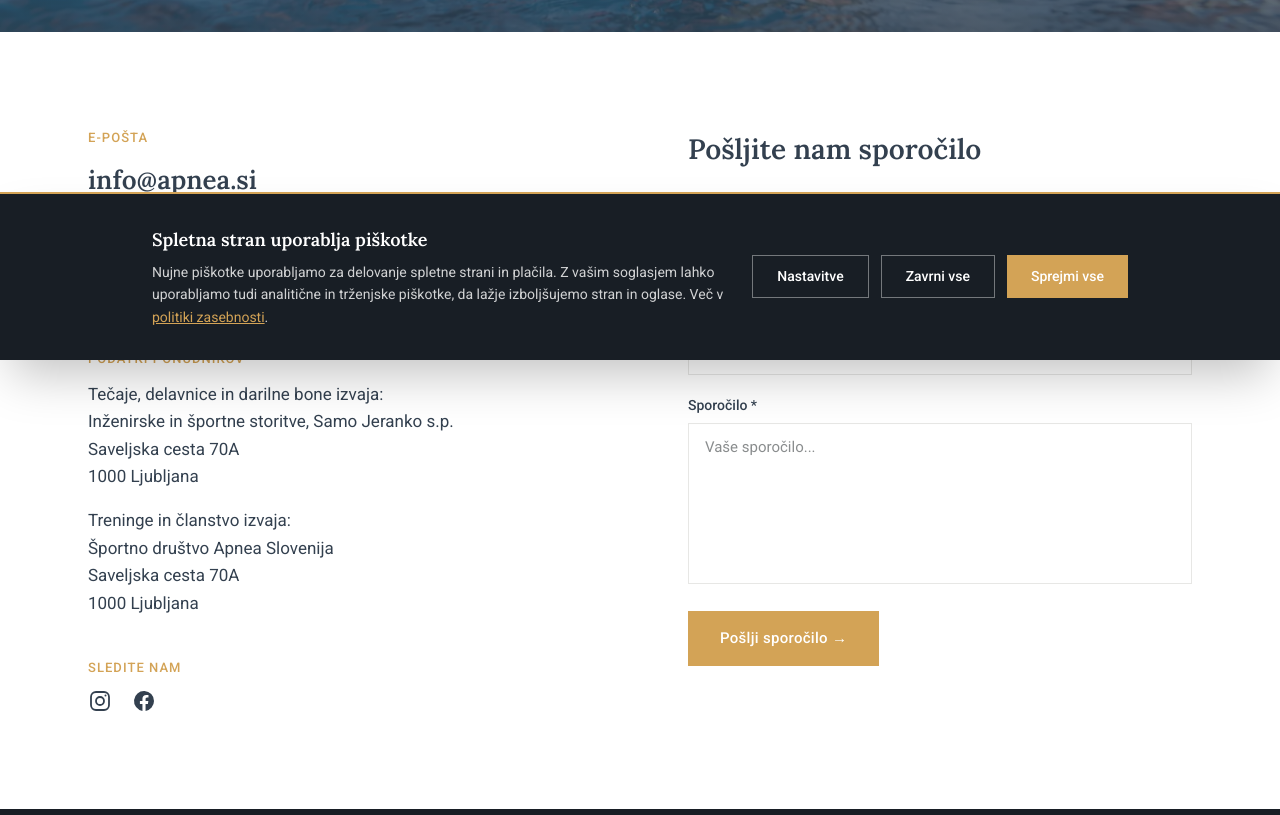
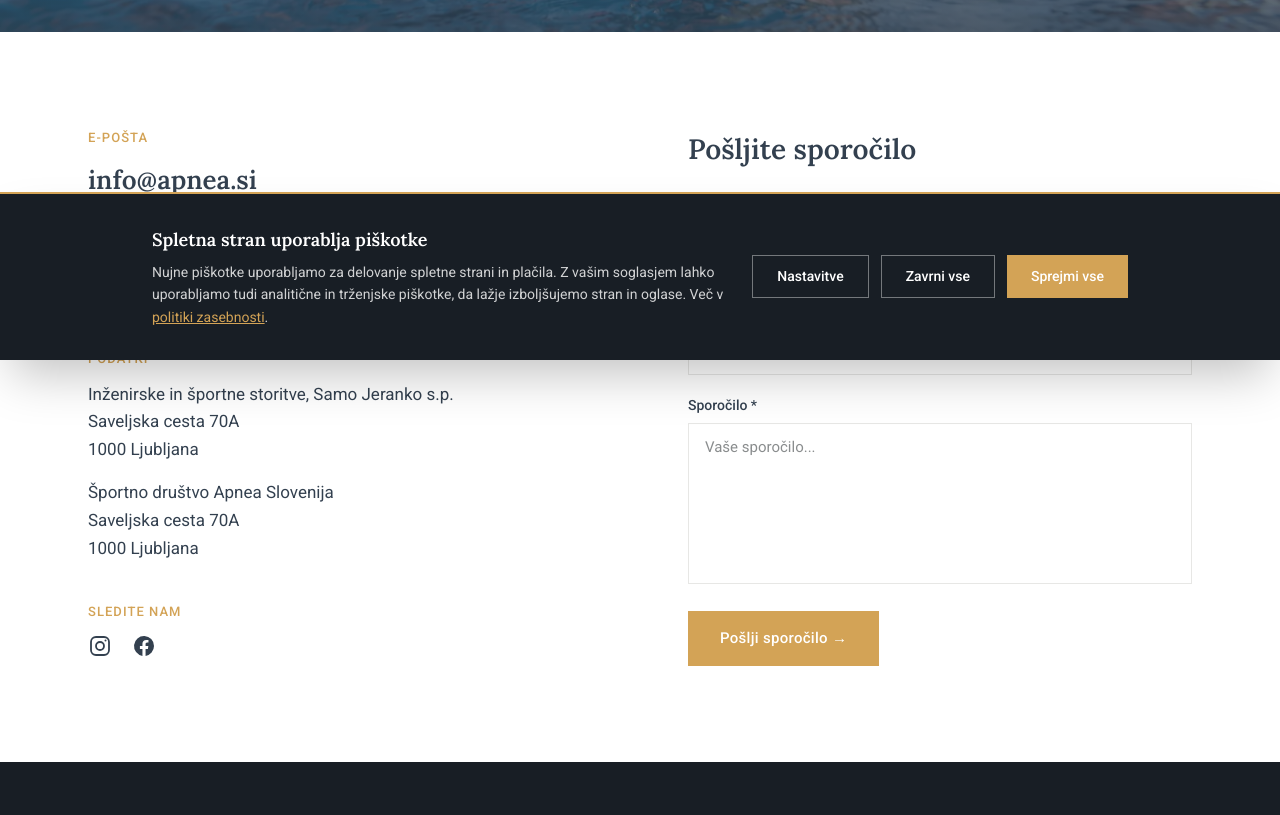
Before and after one commit to nesnes425/apnea-si-website, a Next.js app: page /kontakt in a window 1280 px wide. Shown: the part 440-1255 px from the top of the page. Built offline with nearby package versions, Linux system fonts and the light colour scheme; no server answers.

Commit message:
Polish Apnea site pages

```diff
--- a/app/(site)/kontakt/page.tsx
+++ b/app/(site)/kontakt/page.tsx
@@ -98,11 +98,10 @@ export default function KontaktPage() {
 
                 <div>
                   <p className="text-[13px] font-medium uppercase tracking-[0.08em] text-gold font-body mb-3">
-                    Podatki ponudnikov
+                    Podatki
                   </p>
-                  <p className="text-[17px] text-navy font-body leading-relaxed mb-4">
-                    Tečaje, delavnice in darilne bone izvaja:
-                    <br />
+                  <div className="space-y-4">
+                    <p className="text-[17px] text-navy font-body leading-relaxed">
                       Inženirske in športne storitve, Samo Jeranko s.p.
                       <br />
                       Saveljska cesta 70A
@@ -110,14 +109,13 @@ export default function KontaktPage() {
                       1000 Ljubljana
                     </p>
                     <p className="text-[17px] text-navy font-body leading-relaxed">
-                    Treninge in članstvo izvaja:
-                    <br />
                       Športno društvo Apnea Slovenija
                       <br />
                       Saveljska cesta 70A
                       <br />
                       1000 Ljubljana
                     </p>
+                  </div>
                 </div>
 
                 <div>
@@ -151,7 +149,7 @@ export default function KontaktPage() {
             {/* Right: form */}
             <div>
               <h2 className="text-[24px] md:text-[28px] font-semibold mb-8">
-                Pošljite nam sporočilo
+                Pošljite sporočilo
               </h2>
 
               <ContactForm />
--- a/app/(site)/page.tsx
+++ b/app/(site)/page.tsx
@@ -247,22 +247,22 @@ export default function HomePage() {
                 />
               </div>
               {/* Offset accent photos — overlapping bottom-right */}
-              <div className="absolute bottom-[-30px] right-[-10px] flex gap-3">
-                <div className="relative w-[180px] h-[180px] md:w-[210px] md:h-[210px] shadow-lg">
+              <div className="absolute bottom-[-62px] right-[-10px] flex gap-3">
+                <div className="relative w-[195px] h-[195px] md:w-[230px] md:h-[230px] shadow-lg">
                   <Image
                     src="/images/domov-samo-2.webp"
                     alt="Samo na TEDx Ljubljana"
                     fill
-                    sizes="(max-width: 768px) 180px, 210px"
+                    sizes="(max-width: 768px) 195px, 230px"
                     className="object-cover"
                   />
                 </div>
-                <div className="relative w-[180px] h-[180px] md:w-[210px] md:h-[210px] shadow-lg">
+                <div className="relative w-[195px] h-[195px] md:w-[230px] md:h-[230px] shadow-lg">
                   <Image
                     src="/images/domov-samo-3.webp"
                     alt="Samo na svetovnem prvenstvu"
                     fill
-                    sizes="(max-width: 768px) 180px, 210px"
+                    sizes="(max-width: 768px) 195px, 230px"
                     className="object-cover"
                     style={{ objectPosition: "center 20%" }}
                   />
--- a/app/(site)/tecaji/page.tsx
+++ b/app/(site)/tecaji/page.tsx
@@ -5,7 +5,6 @@ import { Button } from "@/components/ui/button";
 import { Section } from "@/components/blocks/Section";
 import { Overline } from "@/components/blocks/Overline";
 import { SectionHeading } from "@/components/blocks/SectionHeading";
-import { SocialProofBar } from "@/components/blocks/SocialProofBar";
 import { FinalCTA } from "@/components/blocks/FinalCTA";
 import { pageMetadata } from "@/lib/seo";
 
@@ -108,15 +107,16 @@ export default function TecajiPage() {
         </div>
       </section>
 
-      <SocialProofBar />
-
       {/* Course cards */}
       <Section className="py-16 md:py-20">
         <div className="mb-10 max-w-2xl">
-          <Overline>Programi</Overline>
+          <Overline>Tečaji</Overline>
           <SectionHeading>
-            Izberite tečaj glede na izkušnje in cilj
+            Izberite svoj tečaj
           </SectionHeading>
+          <p className="mt-4 text-[17px] text-body leading-[1.7] font-body">
+            Od prvih potopov do 40 m globine in profesionalnim tehnikam.
+          </p>
         </div>
         <div className="space-y-8">
           {courses.map((course) => (
```
Lines whose indentation alone changed are shown as unchanged.
